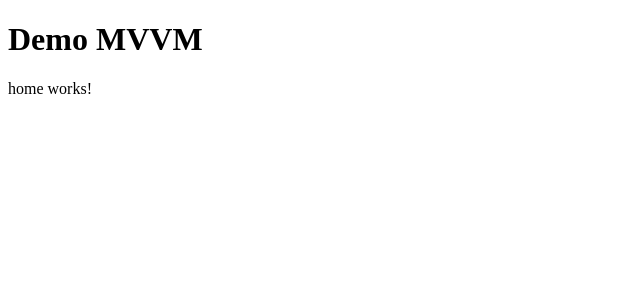
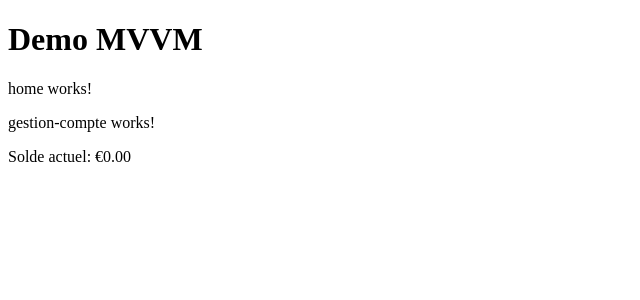
Before and after one commit to Chebel405/MVVM, an Angular app in the folder demoMVVM/: page /home in a window 1280 px wide. Shown: the top 300 px of the page, without its empty margins (0-640 px from the left). Built offline with nearby package versions, Linux system fonts and the light colour scheme.

Commit message:
Ajout des imports pour formulaire

```diff
--- a/demoMVVM/src/app/Models/compte-bancaire.ts
+++ b/demoMVVM/src/app/Models/compte-bancaire.ts
@@ -39,7 +39,7 @@ export class CompteBancaire {
     public retirerMontant(montant:number):void{
         if(this.solde >= montant){
             this.solde -= montant;
-        }else {
+        } else {
             console.log("Solde insuffisant");
             throw new Error("Solde insuffisant");
 
--- /dev/null
+++ b/demoMVVM/src/app/ViewModels/gestion-compte/gestion-compte.component.html
@@ -0,0 +1,6 @@
+<p>gestion-compte works!</p>
+
+<div>
+    <label>Solde actuel:</label>
+    {{soldeActuel | currency:'EUR':true:'1.2-2'}}
+</div>
--- /dev/null
+++ b/demoMVVM/src/app/ViewModels/gestion-compte/gestion-compte.component.ts
@@ -0,0 +1,23 @@
+import { Component, OnInit } from '@angular/core';
+import { CompteBancaire } from 'src/app/Models/compte-bancaire';
+
+@Component({
+  selector: 'app-gestion-compte',
+  templateUrl: './gestion-compte.component.html',
+  styleUrls: ['./gestion-compte.component.scss']
+})
+export class GestionCompteComponent  {
+    /**
+     * Lier mon model à ma vue
+     */
+    public compte: CompteBancaire;
+    public soldeActuel: number;
+
+    constructor(){
+      this.compte = new CompteBancaire(0);
+      this.soldeActuel = this.compte.getSolde();
+
+  }
+
+
+}
--- a/demoMVVM/src/app/pages/home/home.component.html
+++ b/demoMVVM/src/app/pages/home/home.component.html
@@ -1 +1,3 @@
 <p>home works!</p>
+
+<app-gestion-compte></app-gestion-compte>
```
Also changed, not shown: demoMVVM/src/app/app.module.ts (+10 -3 lines), demoMVVM/src/app/ViewModels/gestion-compte/gestion-compte.component.scss (added), 1 other file (tests, documents, lock files or other folders).
